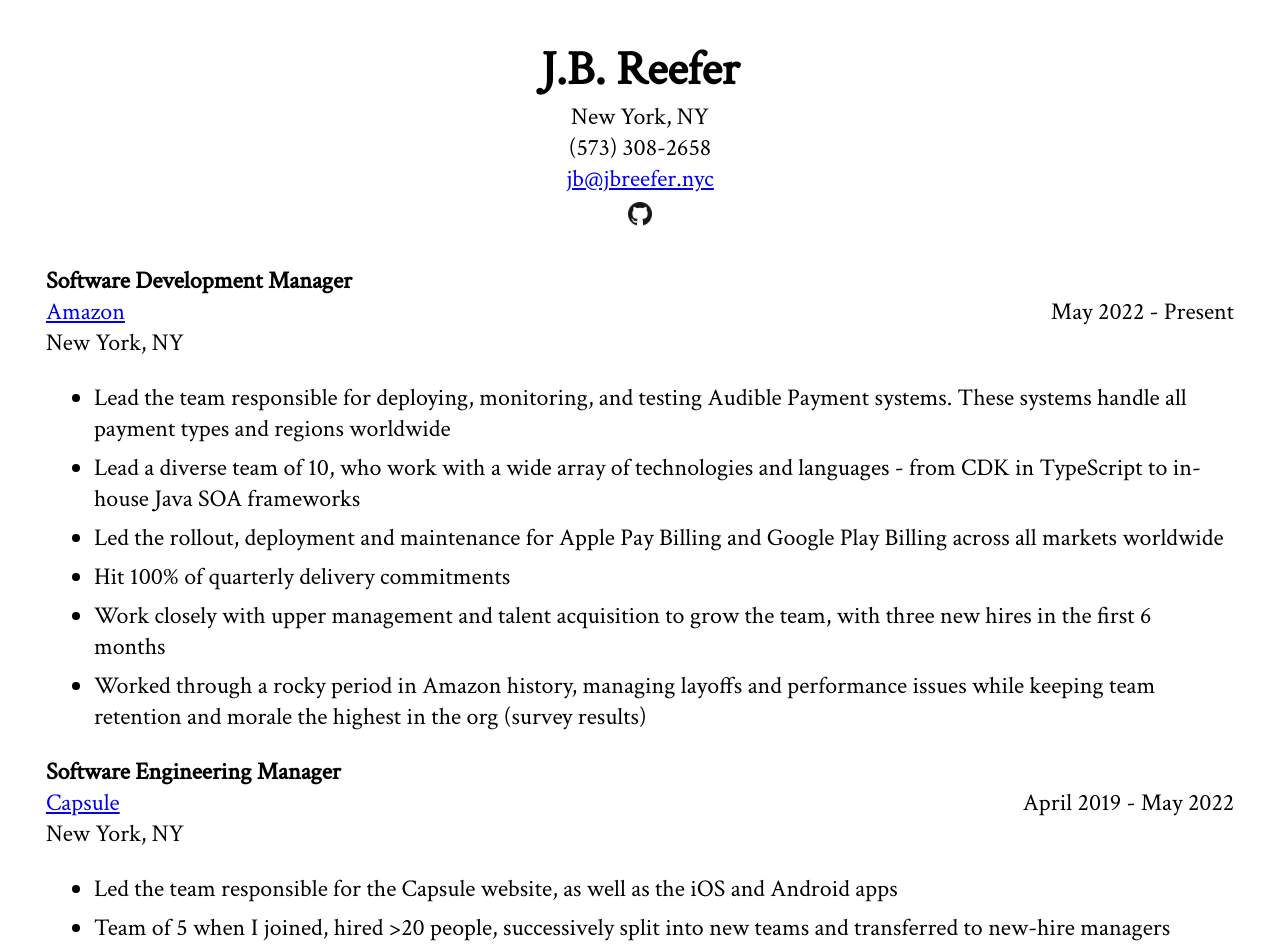
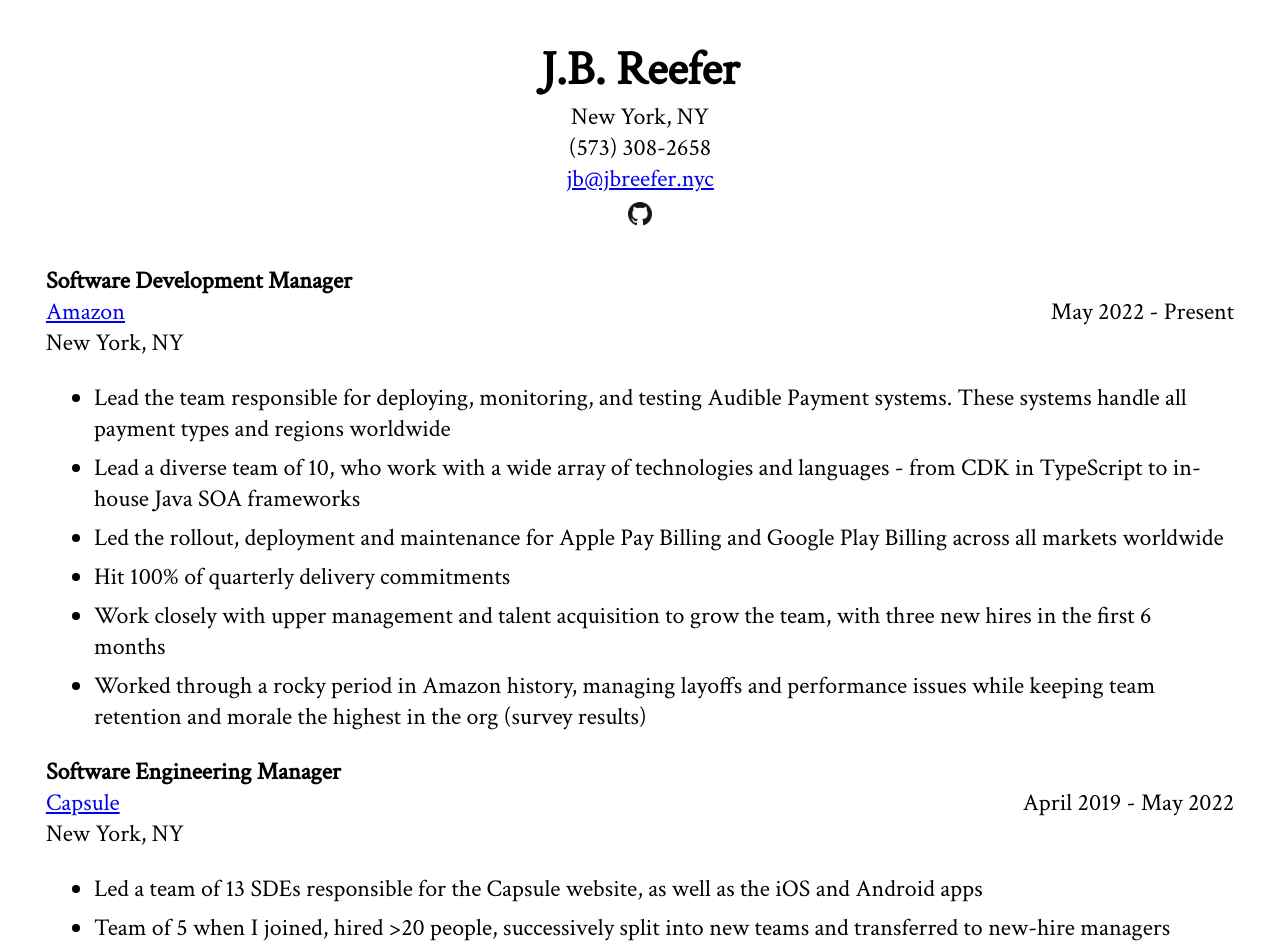
Before and after one commit to jb-reefer/resume-nextjs, a Next.js app: page / in a window 1280 px wide. Shown: the top 946 px of the page. Built offline with nearby package versions, Linux system fonts and the light colour scheme.

Commit message:
Clarify team size (#12)
* grammar

* address change

* specified team size

```diff
--- a/data.ts
+++ b/data.ts
@@ -26,7 +26,7 @@ const data: IExperienceBlock[] = [
     from: "April 2019",
     to: "May 2022",
     bulletPoints: [
-      "Led the team responsible for the Capsule website, as well as the iOS and Android apps",
+      "Led a team of 13 SDEs responsible for the Capsule website, as well as the iOS and Android apps",
       "Team of 5 when I joined, hired >20 people, successively split into new teams and transferred to new-hire managers (creating the Test Engineering and Acquisitions teams)",
       "Managed the TypeScript migration of all user-facing Capsule IPs",
       "Built the CI/CD and Test pipeline in Jenkins using Cypress",
```
